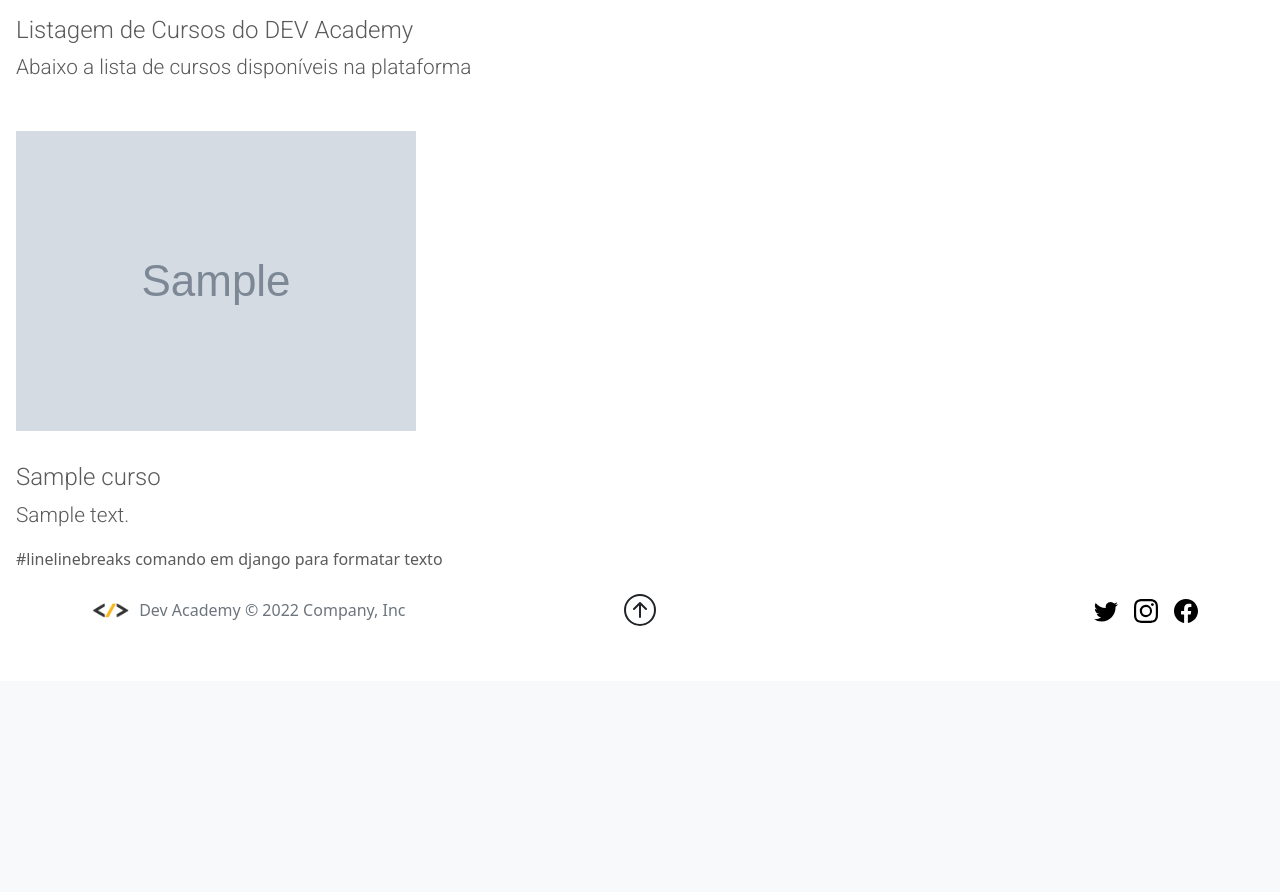
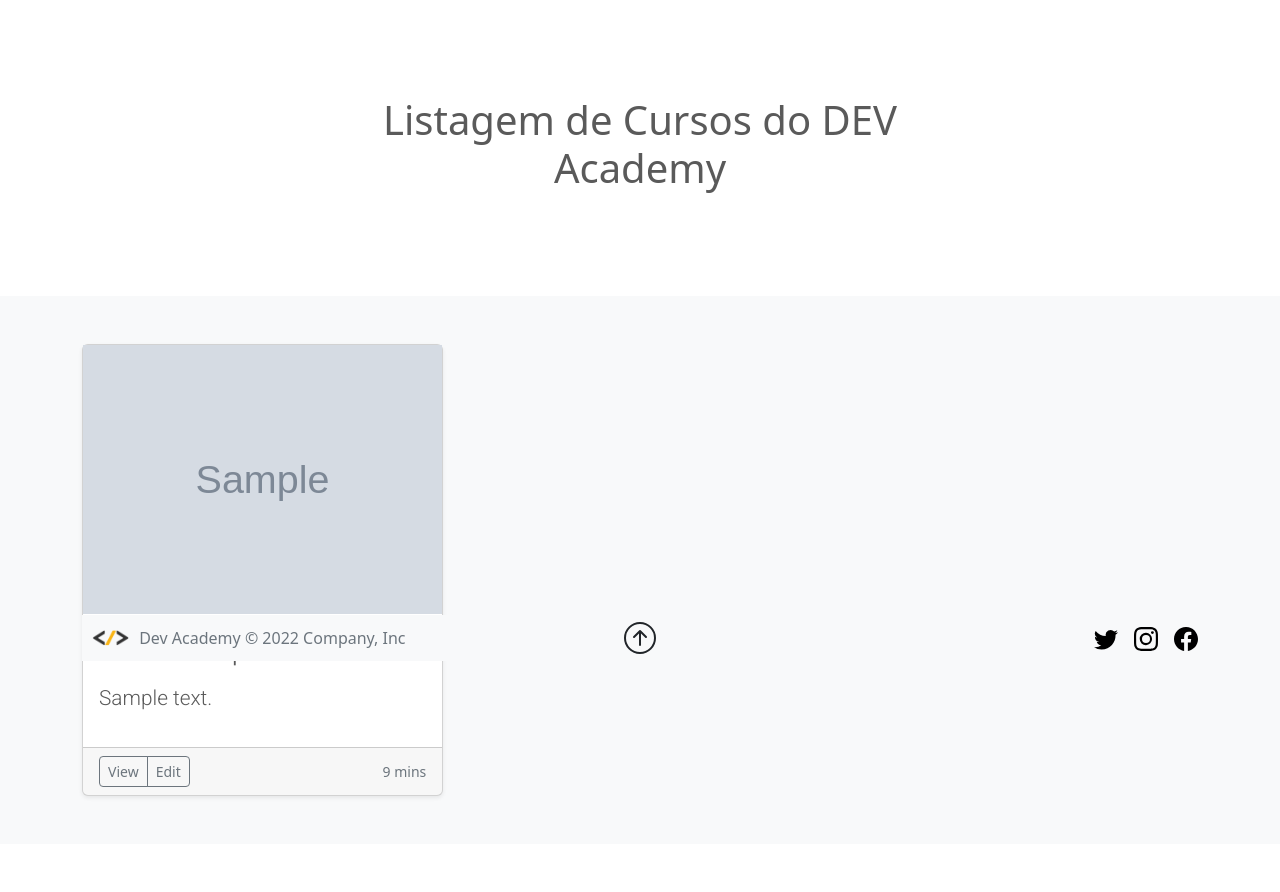
Before and after one commit to David-Marcoss/DEV_Academy, a Django app: page /cursos/ in a window 1280 px wide. Shown: the part 139-1031 px from the top of the page. Before the commit the page ends 765 px from the top, so only its background shows below. Run offline with Django 4.2, Linux system fonts and the light colour scheme; tables that the repository leaves empty hold one stand-in row (values such as "Sample post"); grey boxes marked "Sample" are stand-in pictures; parts of the project's set-up code (start-up, migrations or seed data) failed here and were passed over; some libraries are stand-ins or nearby versions; some web fonts are replaced.

Commit message:
[ADDED] novo template nos cursos.

```diff
--- a/cursos/templates/cursos.html
+++ b/cursos/templates/cursos.html
@@ -1,19 +1,75 @@
-
-
 {% extends 'base.html' %}
 
 {% load static %}
 
 {%block content %}
 
-<div class="pure-g-r content-ribbon">
-    <div class="pure-u-1">
-        <div class="l-box">
-            <h4 class="content-subhead">Listagem de Cursos do DEV Academy</h4>
-            <p>Abaixo a lista de cursos disponíveis na plataforma</p>
+<section class="py-5 text-center container">
+    <div class="row py-lg-5">
+        <div class="col-lg-6 col-md-8 mx-auto">
+            <h1 class="fw-light">Listagem de Cursos do DEV Academy</h1>
+            <!-- <p class="lead text-muted">Abaixo a lista de cursos disponíveis na plataforma</p>
+            <p>
+                <a href="#" class="btn btn-primary my-2">Main call to action</a>
+                <a href="#" class="btn btn-secondary my-2">Secondary action</a>
+            </p> -->
+        </div>
+    </div>
+</section>
+
+<div class="album py-5 bg-light">
+    <div class="container">
+
+        <div class="row row-cols-1 row-cols-sm-2 row-cols-md-3 g-3">
+
+            {% for curso in object_list %}
+                <div class="card-group">
+                    <div class="card shadow-sm">
+
+                        {% if curso.image %}
+
+                        <img src="{{ curso.image.url }}" alt="{{curso.nome}}" style="width: 100%;"/>
+
+                        {%else %}
+
+                        <img src="{% static 'img/curso_capa.png' %}" alt="" style="width: 100%;" />
+
+                        {%endif%}
+
+                        <div class="card-body">
+                            <h4 class="fw-light text-center">
+                                {{ curso.nome | linebreaks }}
+                            </h4>
+                            <p class="lead text-muted">
+                                {{ curso.descricao| linebreaks }}
+                            </p>
+                        </div>
+                        <div class="card-footer">
+                            <div class="d-flex justify-content-between align-items-center">
+                                <div class="btn-group">
+                                    <a href="{% url 'detalhes-curso' curso.slug %}" class="btn btn-sm btn-outline-secondary">View</a>
+                                    <!-- <button type="button" class="btn btn-sm btn-outline-secondary">View</button> -->
+                                    <button type="button" class="btn btn-sm btn-outline-secondary">Edit</button>
+                                </div>
+                                <small class="text-muted">9 mins</small>
                             </div>
                         </div>
                     </div>
+                </div>
+
+                {% empty %}
+
+            <h4 class="fw-light text-center">
+                Não ha cursos disponíveis
+            </h4>
+
+            {% endfor %}
+
+        </div>
+    </div>
+</div>
+
+<!-- <div class="container">
 
     {% for curso in object_list %}
 
@@ -29,6 +85,7 @@
                     <img src="{{ curso.image.url }}" alt="{{curso.nome}}" />
 
                     {%else %}
+
                     <img src="{% static 'img/curso_capa.png' %}" alt="" />
 
                     {%endif%}
@@ -41,7 +98,7 @@
 
         <div class="pure-u-2-3">
             <div class="l-box">
-            <h4 class="content-subhead"><a href="{% url 'detalhes-curso' curso.slug %}" title="{{ curso.nome}}"></a>{{ curso.nome}}</h4>
+                <h4 class="content-subhead"><a href="{% url 'detalhes-curso' curso.slug %}" title="{{ curso.nome }}"></a>{{curso.nome}}</h4>
 
                 {{ curso.descricao | linebreaks }} #linelinebreaks comando em django para formatar texto
 
@@ -65,5 +122,6 @@
 
 
     {% endfor %}
+</div> -->
 
 {% endblock %}
--- a/paginas/templates/base.html
+++ b/paginas/templates/base.html
@@ -10,7 +10,6 @@
     <meta name="description" content="DEV Academy - Uma simples plataforma de ensino a distância" />
     <title>DEV Academy</title>
 
-    <link rel="canonical" href="https://getbootstrap.com/docs/5.2/examples/headers/">
     <link rel="stylesheet" href="{% static 'css/styles.css' %}">
 
     <link href="../../static/css/bootstrap.min.css" rel="stylesheet">
@@ -41,7 +40,7 @@
         </symbol>
     </svg>
 
-    <nav class="py-2 bg-light fixed-top navbar-dark bg-dark border-bottom">
+    <nav class="py-2 fixed-top navbar-dark bg-dark border-bottom">
         <div class="container d-flex flex-wrap">
             <ul class="nav me-auto">
                 <li class="nav-item"><a href="{% url 'home' %}" class="nav-link text-white px-2 active" aria-current="page">Início</a></li>
@@ -73,8 +72,8 @@
         {% block content %} {% endblock%}
 
         <!-- FOOTER -->
-        <div class="container">
-            <footer class="d-flex flex-wrap justify-content-between align-items-center">
+        <div class="container fixed-bottom">
+            <footer class="d-flex flex-wrap justify-content-between align-items-center bg-light">
                 <div class="col-md-4 d-flex align-items-center">
                     <a href="{% url 'home' %}" class="d-flex align-items-center mb-3 mb-lg-0 me-lg-auto text-dark text-decoration-none">
                         <img src="../../static/img/dev_logo.png" alt="" style="width: 10%; margin: 10px;">
--- a/paginas/templates/contact.html
+++ b/paginas/templates/contact.html
@@ -1,8 +1,8 @@
 {% extends "base.html" %}
 
 {% block content %}
-    <div class="pure-g-r content-ribbon">
-        <div class="pure-u-1">
+
+    <div class="container">
         <h1>Fale conosco</h1>
         <p>Você pode entrar em contato conosco tanto por e-mail como pelas redes sociais, abaixo seguem os links para contato:</p>
         <h4>Links</h4>
@@ -11,6 +11,4 @@
             <li>Twitter: <a href="https://twitter.com/DEV_Academy">@DEV Academy</a></li>
         </ul>
     </div>
-    </div>
-
 {% endblock %}
```
Lines whose indentation alone changed are shown as unchanged.
